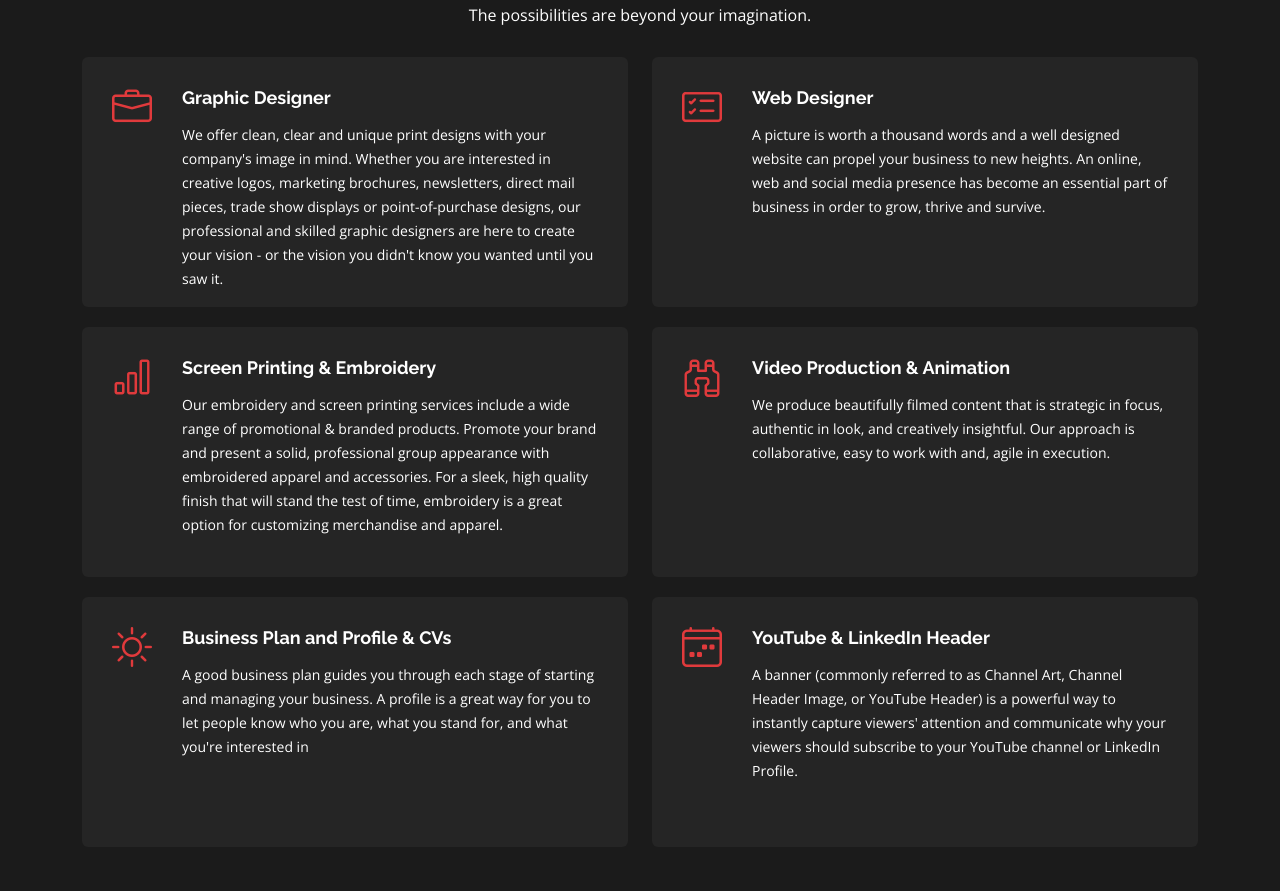
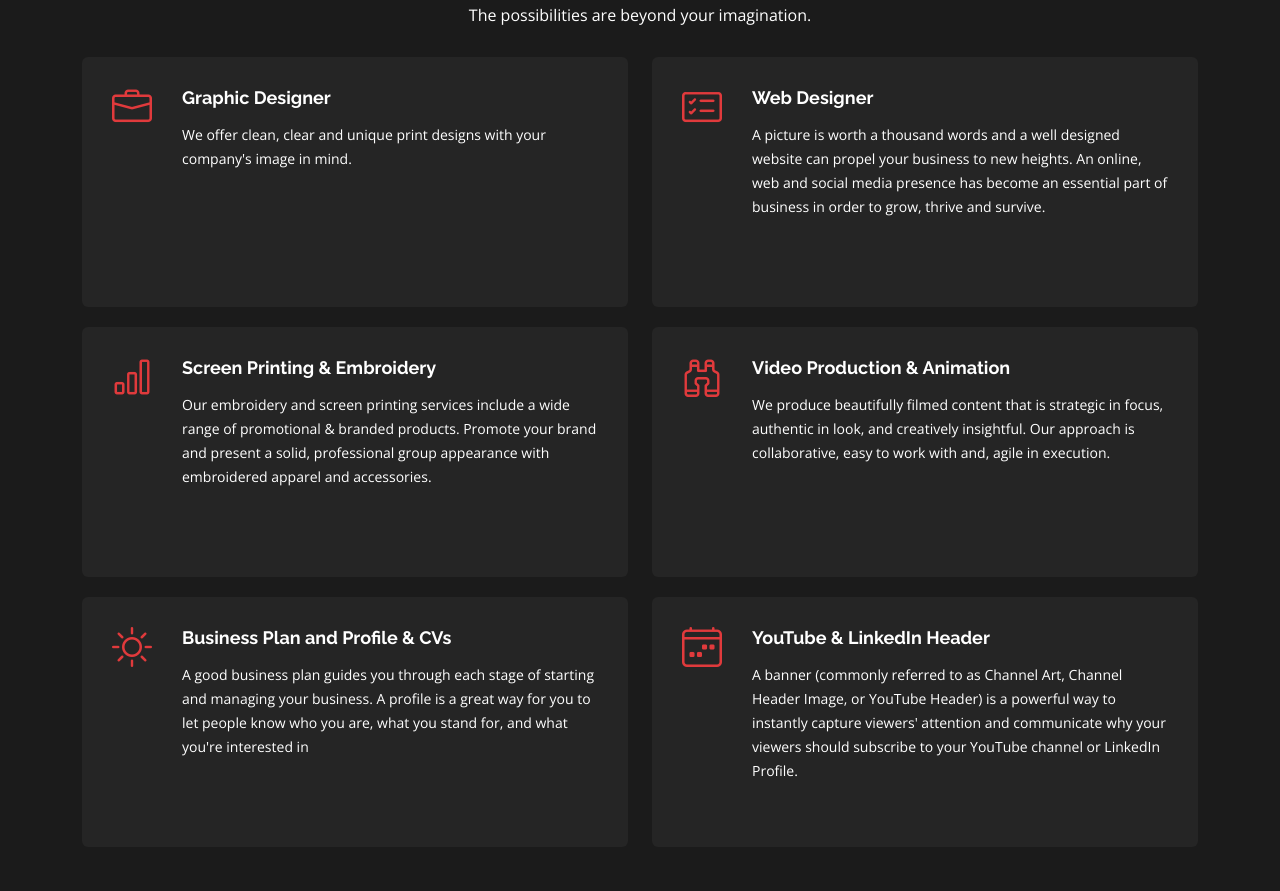
Before and after one commit to KeaZulu23/SM-Designz-2.0, a plain HTML site: page index.html in a window 1280 px wide. Shown: the part 2598-3489 px from the top of the page. Drawn offline with nearby package versions, Linux system fonts and the light colour scheme.

Commit message:
Update index.html

```diff
--- a/index.html
+++ b/index.html
@@ -213,7 +213,7 @@
             <div class="icon-box" style="height: 250px;" data-aos="fade-up" data-aos-delay="100">
               <i class="bi bi-briefcase"></i>
               <h4><a href="#">Graphic Designer</a></h4>
-              <p>We offer clean, clear and unique print designs with your company's image in mind. Whether you are interested in creative logos, marketing brochures, newsletters, direct mail pieces, trade show displays or point-of-purchase designs, our professional and skilled graphic designers are here to create your vision - or the vision you didn't know you wanted until you saw it.</p>
+              <p>We offer clean, clear and unique print designs with your company's image in mind.</p>
             </div>
           </div>
           <div class="col-md-6 mt-4 mt-md-0">
@@ -227,7 +227,7 @@
             <div class="icon-box" style="height: 250px;" data-aos="fade-up" data-aos-delay="300">
               <i class="bi bi-bar-chart"></i>
               <h4><a href="#">Screen Printing &amp; Embroidery</a></h4>
-              <p>Our embroidery and screen printing services include a wide range of promotional &amp; branded products. Promote your brand and present a solid, professional group appearance with embroidered apparel and accessories. For a sleek, high quality finish that will stand the test of time, embroidery is a great option for customizing merchandise and apparel.</p>
+              <p>Our embroidery and screen printing services include a wide range of promotional &amp; branded products. Promote your brand and present a solid, professional group appearance with embroidered apparel and accessories.</p>
             </div>
           </div>
           <div class="col-md-6 mt-4 mt-md-0">
```
